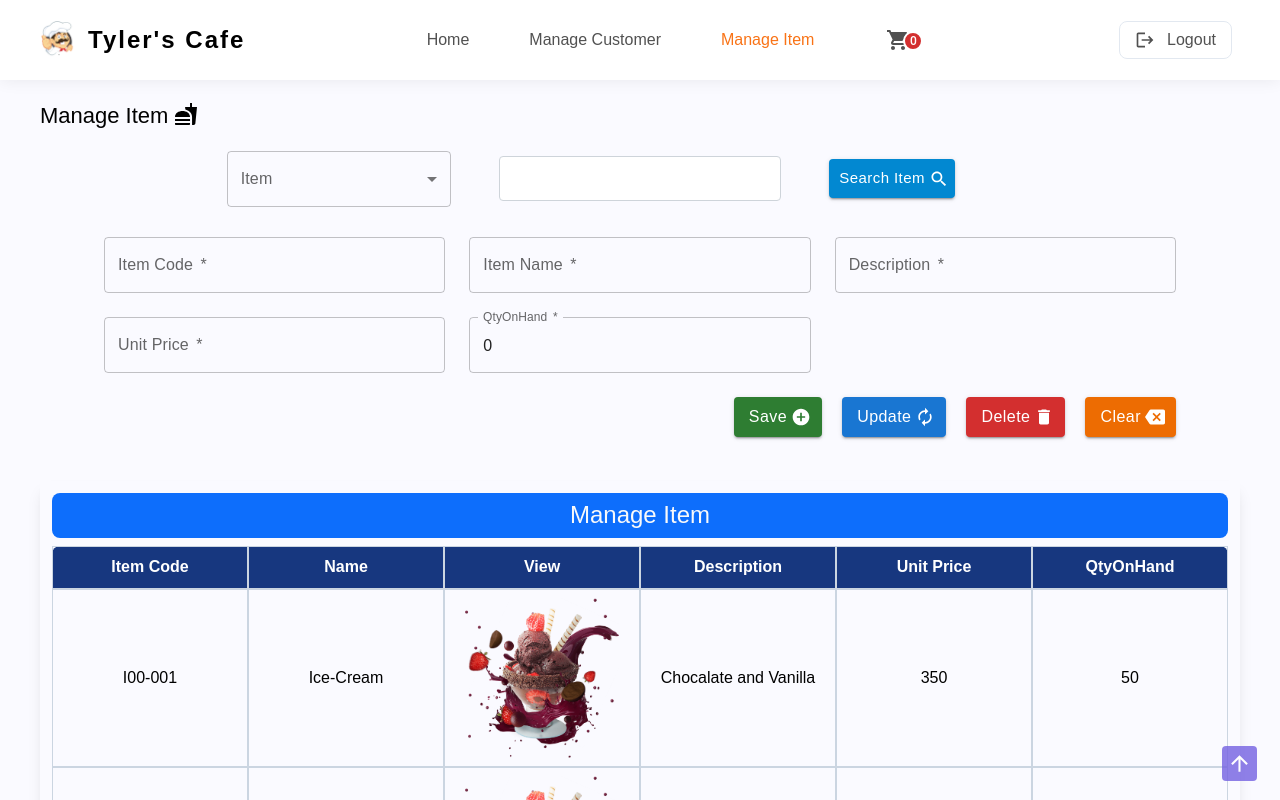
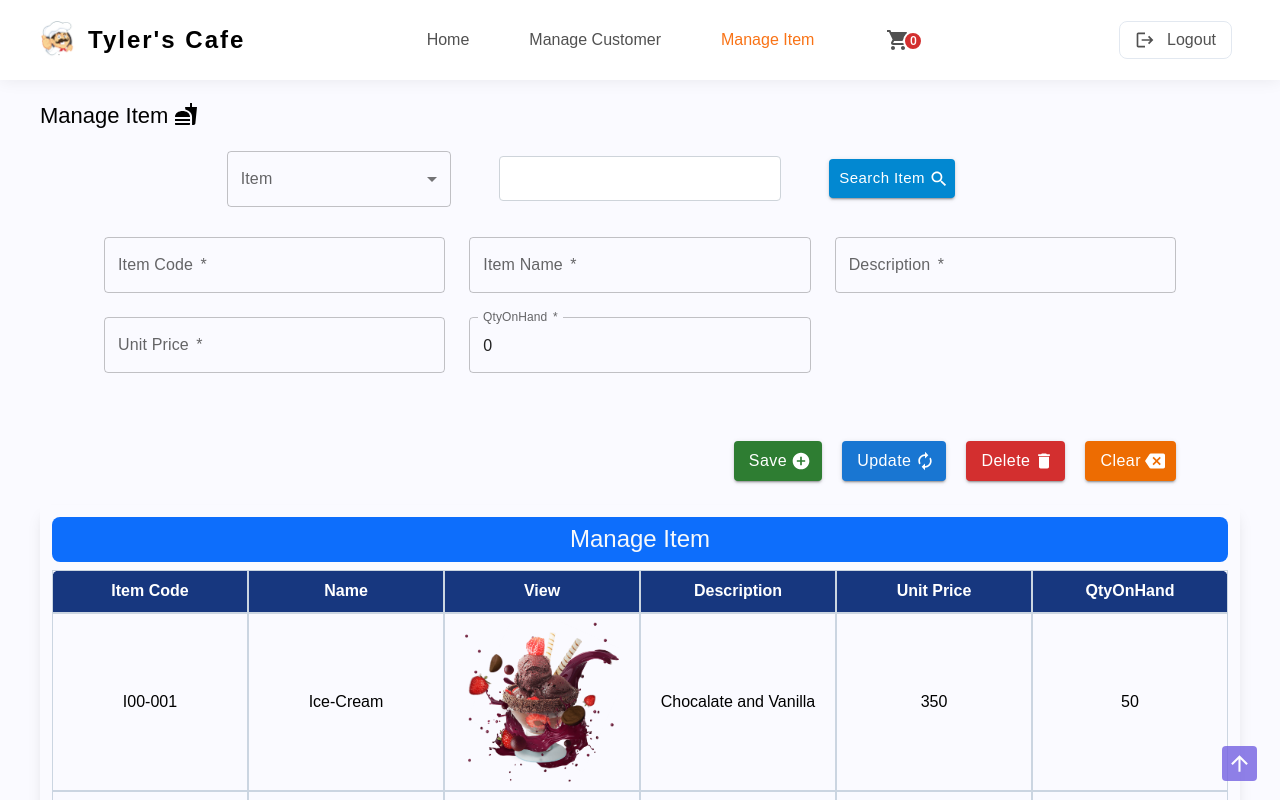
Before and after one commit to AshanSandeep06/Food-Shop-System, a React (Create React App) app in the folder frontend/: page /manage_item in a window 1280 px wide. Shown: the top 800 px of the page. Built offline with nearby package versions, Linux system fonts and the light colour scheme.

Commit message:
Content Updated in ManageItem Component

```diff
--- a/frontend/src/pages/ManageItem/ManageItem.tsx
+++ b/frontend/src/pages/ManageItem/ManageItem.tsx
@@ -140,6 +140,13 @@ const ManageItem = () => {
               defaultValue: "0",
             },
           ]}
+          buttonsArray={[]}
+        />
+      </section>
+
+      <section>
+        <Form
+          textFieldsArray={[]}
           buttonsArray={[
             { color: "success", icon: <AddCircleIcon />, text: "Save" },
             { color: "primary", icon: <AutorenewIcon />, text: "Update" },
@@ -170,7 +177,7 @@ const ManageItem = () => {
                 whileTap={{ scale: 1.1 }}
                 src={iceCreamImg}
                 alt="foodImage"
-                className="w-40 lg:w-40 h-40 object-contain"
+                className="w-40 lg:w-40 h-40 object-contain cursor-pointer"
               />,
               "Chocalate and Vanilla",
               350.0,
@@ -185,7 +192,7 @@ const ManageItem = () => {
                 whileTap={{ scale: 1.1 }}
                 src={iceCreamImg}
                 alt="foodImage"
-                className="w-40 lg:w-40 h-40 object-contain"
+                className="w-40 lg:w-40 h-40 object-contain cursor-pointer"
               />,
               "Chocalate and Vanilla",
               350.0,
```
